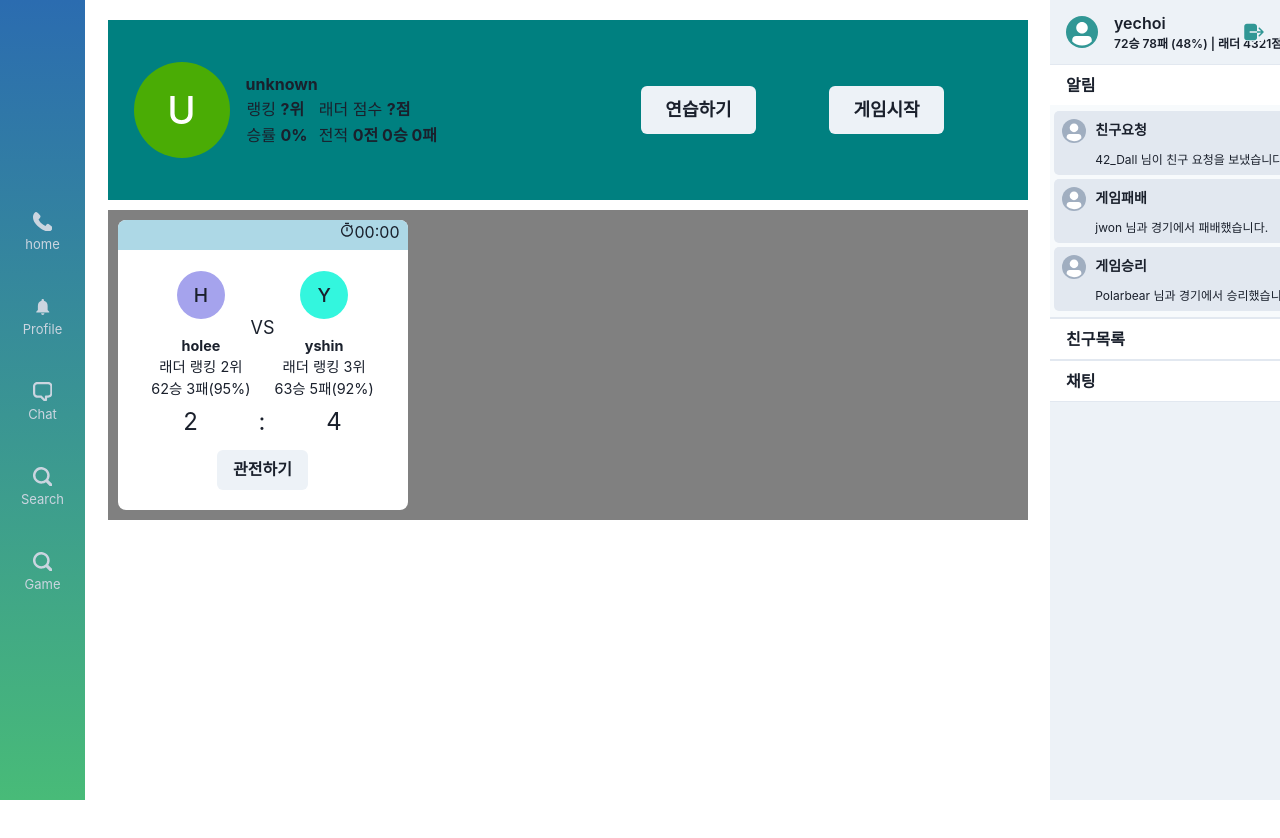
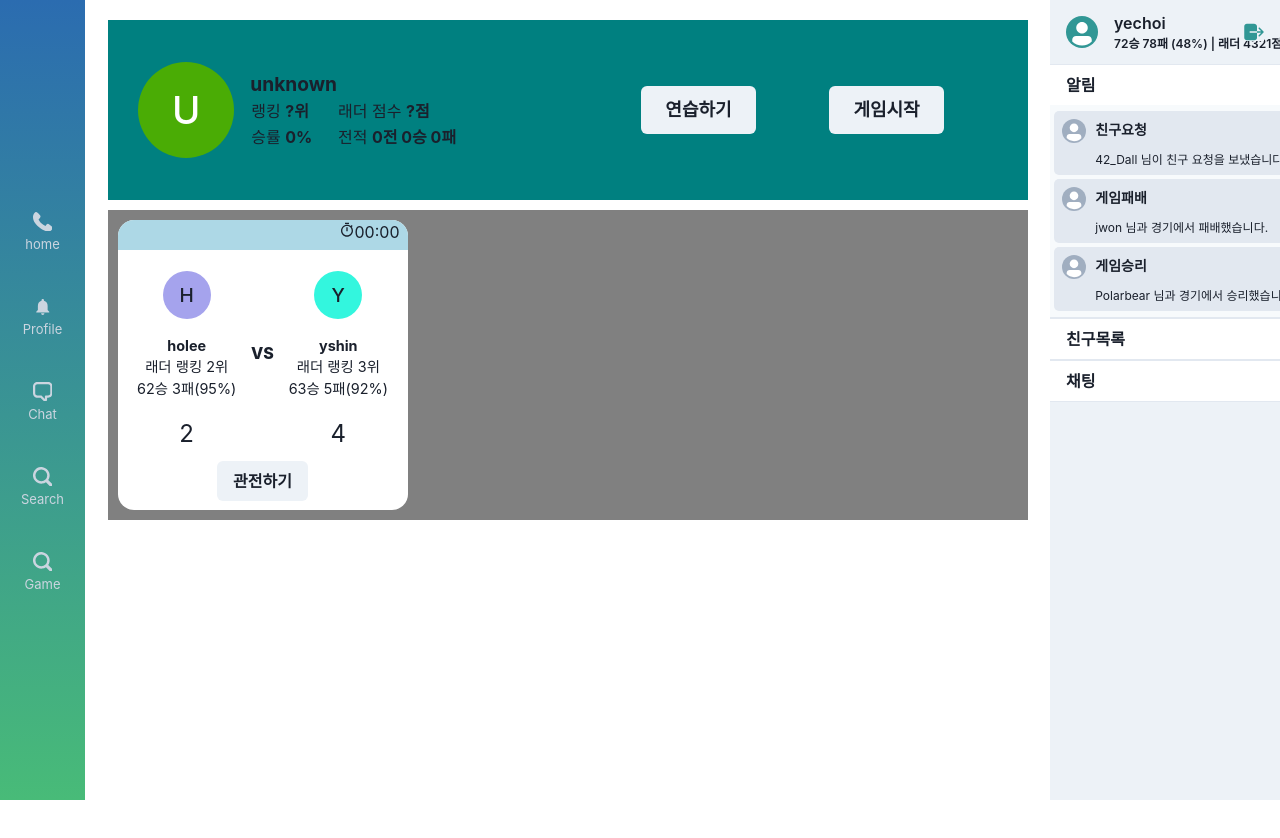
Before and after one commit to transcendence42/ft_transcendence, a React (Create React App) app in the folder front/: page / in a window 1280 px wide. Shown: the top 838 px of the page. Built offline with nearby package versions, Linux system fonts and the light colour scheme.

Commit message:
refactor: gamecard css

```diff
--- a/front/src/UI/molecules/ProfileLarge/index.scss
+++ b/front/src/UI/molecules/ProfileLarge/index.scss
@@ -6,3 +6,11 @@ td {
 thead {
   font-size: 1.2rem;
 }
+
+.profile-large {
+  min-width: 368px;
+  display: flex;
+  flex-direction: row;
+  align-items: center;
+  padding: 0.3rem;
+}
--- a/front/src/UI/molecules/ProfileLarge/index.tsx
+++ b/front/src/UI/molecules/ProfileLarge/index.tsx
@@ -1,5 +1,6 @@
 import React from 'react';
 import { Avatar, Box } from '@chakra-ui/react';
+import './index.scss';
 
 interface ProfileLargeProps {
   name: string;
@@ -22,7 +23,7 @@ const ProfileLarge = ({
 }: ProfileLargeProps) => {
   return (
     <>
-      <Box minWidth="368px" display="flex" flexDirection="row" alignItems="center">
+      <Box className="profile-large">
         <Avatar size="xl" margin="1rem" name={name} src={imageSrc} />
         <div>
           <table>
--- a/front/src/UI/molecules/ProfileMedium/index.scss
+++ b/front/src/UI/molecules/ProfileMedium/index.scss
@@ -1,4 +1,14 @@
+.profile-medium {
+  display: flex;
+  flex-direction: column;
+  align-items: center;
+}
+
 .profie-medium-inner-card {
   text-align: center;
   font-size: 0.9rem;
 }
+
+.profile-medium-score {
+  margin-top: 1rem;
+}
--- a/front/src/UI/molecules/ProfileMedium/index.tsx
+++ b/front/src/UI/molecules/ProfileMedium/index.tsx
@@ -1,13 +1,14 @@
-import { Avatar, Box } from '@chakra-ui/react';
+import { Avatar, Box, Text } from '@chakra-ui/react';
 import React from 'react';
 import './index.scss';
 
 interface ProfileMediumProps {
-  name?: string;
-  imageSrc?: string;
-  ranking?: string;
-  totalWin?: number;
-  totalLose?: number;
+  name: string;
+  imageSrc: string;
+  ranking: string;
+  totalWin: number;
+  totalLose: number;
+  currentScore?: number;
 }
 
 const calculateWinningRate = (totalWin: number, totalLose: number) => {
@@ -20,10 +21,11 @@ const ProfileMedium = ({
   ranking = '?',
   totalWin = 0,
   totalLose = 0,
+  currentScore,
 }: ProfileMediumProps) => {
   return (
     <>
-      <Box display="flex" flexDirection="column" alignItems="center" className="profile-medium">
+      <Box className="profile-medium">
         <Avatar size="md" margin="1rem" name={name} src={imageSrc}></Avatar>
         <div className="profie-medium-inner-card">
           <div>
@@ -33,6 +35,9 @@ const ProfileMedium = ({
           <div>
             {totalWin}승 {totalLose}패({calculateWinningRate(totalWin, totalLose)}%)
           </div>
+          <Text className="profile-medium-score" fontSize="2xl">
+            {currentScore}
+          </Text>
         </div>
       </Box>
     </>
--- /dev/null
+++ b/front/src/UI/organisms/GameCard/index.scss
@@ -0,0 +1,30 @@
+.game-card {
+  background-color: white;
+  width: 290px;
+  height: 290px;
+  border-radius: 1rem;
+  text-align: center;
+}
+
+.game-card-running-time-section {
+  height: 30px;
+  background-color: lightblue;
+  border-top-left-radius: 1rem;
+  border-top-right-radius: 1rem;
+  display: flex;
+  justify-content: flex-end;
+  align-content: center;
+  padding-right: 0.5rem;
+}
+
+.game-card-profile-section {
+  margin: 0.3rem;
+  display: flex;
+  justify-content: space-evenly;
+  align-items: center;
+}
+
+.game-card-vs {
+  font-size: 1rem;
+  font-weight: 800;
+}
--- a/front/src/UI/organisms/GameCard/index.tsx
+++ b/front/src/UI/organisms/GameCard/index.tsx
@@ -2,6 +2,7 @@ import React from 'react';
 import { Box, Text, Button, Icon } from '@chakra-ui/react';
 import { MdTimer } from 'react-icons/md';
 import ProfileMedium from '../../molecules/ProfileMedium';
+import './index.scss';
 
 interface PlayerInfo {
   name?: string;
@@ -25,42 +26,31 @@ const getRunningTime = (startTime: Date) => {
 const GameCard = ({ playerA, playerB, startTime }: GameCardProps) => {
   return (
     <>
-      <Box backgroundColor="white" width="290px" height="290px" maxW="md" borderRadius="lg" textAlign="center">
-        <Box
-          height="30px"
-          backgroundColor="lightblue"
-          borderTopRadius="lg"
-          display="flex"
-          justifyContent="flex-end"
-          alignContent="center"
-          paddingRight="0.5rem"
-        >
+      <Box className="game-card">
+        <Box className="game-card-running-time-section">
           <div>
             <Icon as={MdTimer} />
             {getRunningTime(startTime)}
           </div>
         </Box>
-        <Box margin="0.3rem" display="flex" justifyContent="center" alignItems="center">
+        <Box className="game-card-profile-section">
           <ProfileMedium
             name={playerA.name}
             imageSrc={playerA.imageSrc}
             ranking={playerA.ranking}
             totalWin={playerA.totalWin}
             totalLose={playerA.totalLose}
+            currentScore={playerA.currentScore}
           />
-          <Text fontSize="lg">VS</Text>
+          <Text className="game-card-vs">VS</Text>
           <ProfileMedium
             name={playerB.name}
             imageSrc={playerB.imageSrc}
             ranking={playerB.ranking}
             totalWin={playerB.totalWin}
             totalLose={playerB.totalLose}
+            currentScore={playerB.currentScore}
           />
-        </Box>
-        <Box margin="0.3rem" display="flex" justifyContent="space-evenly">
-          <Text fontSize="2xl">{playerA.currentScore}</Text>
-          <Text fontSize="2xl">:</Text>
-          <Text fontSize="2xl">{playerB.currentScore}</Text>
         </Box>
         <Button margin="0.3rem">관전하기</Button>
       </Box>
```
